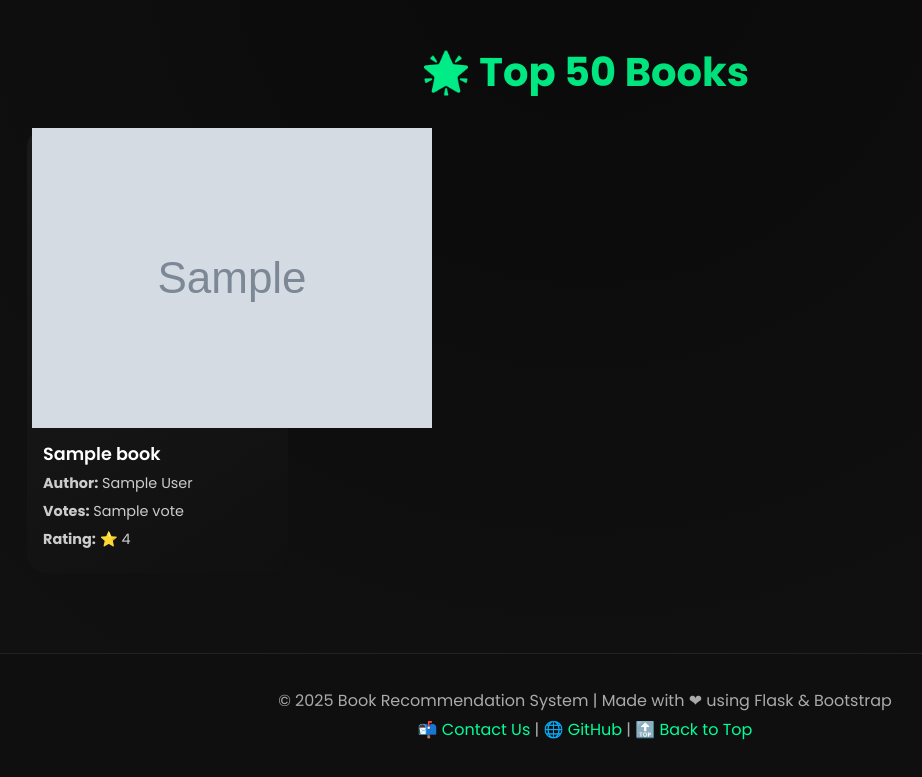
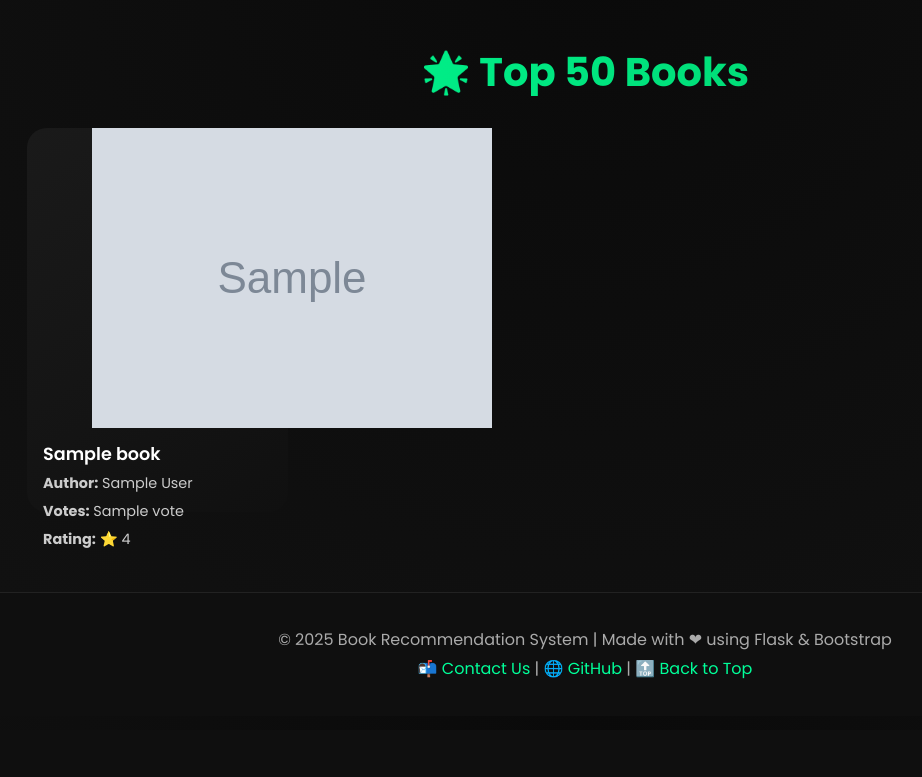
Before and after one commit to Nandini776/Recommendation-System, a Python web app: template templates/index.html in a window 1280 px wide. Shown: the part 70-847 px from the top of the page, without its empty margins (55-977 px from the left). After the commit the page ends 749 px from the top, so only its background shows below. Run offline with Jinja, Linux system fonts and the light colour scheme; the template is opened without the code that fills it: most values are stand-ins (such as "Sample title", 1, 10 or a date in 2020); grey boxes marked "Sample" are stand-in pictures.

Commit message:
Update index.html

```diff
--- a/templates/index.html
+++ b/templates/index.html
@@ -62,6 +62,7 @@
 
     /* Cards */
     .card {
+      height:24rem;
       border: none;
       background: linear-gradient(145deg, #1a1a1a, #101010);
       border-radius: 20px;
@@ -75,7 +76,7 @@
        position: relative;
        align-items: center;
        width: max-content;
-       left:2%;
+       left:25%;
 
     }
     .card:hover img {
```
